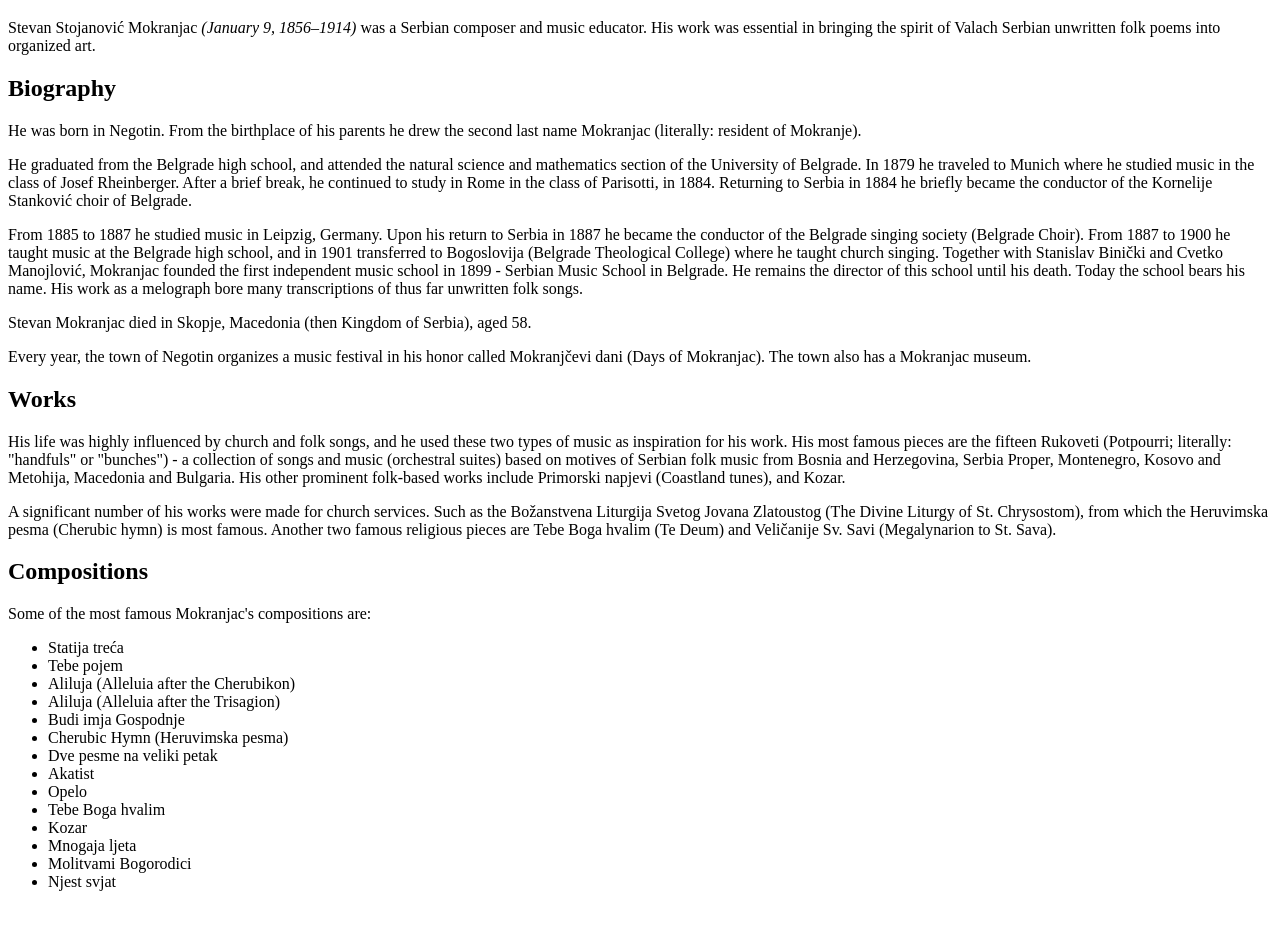
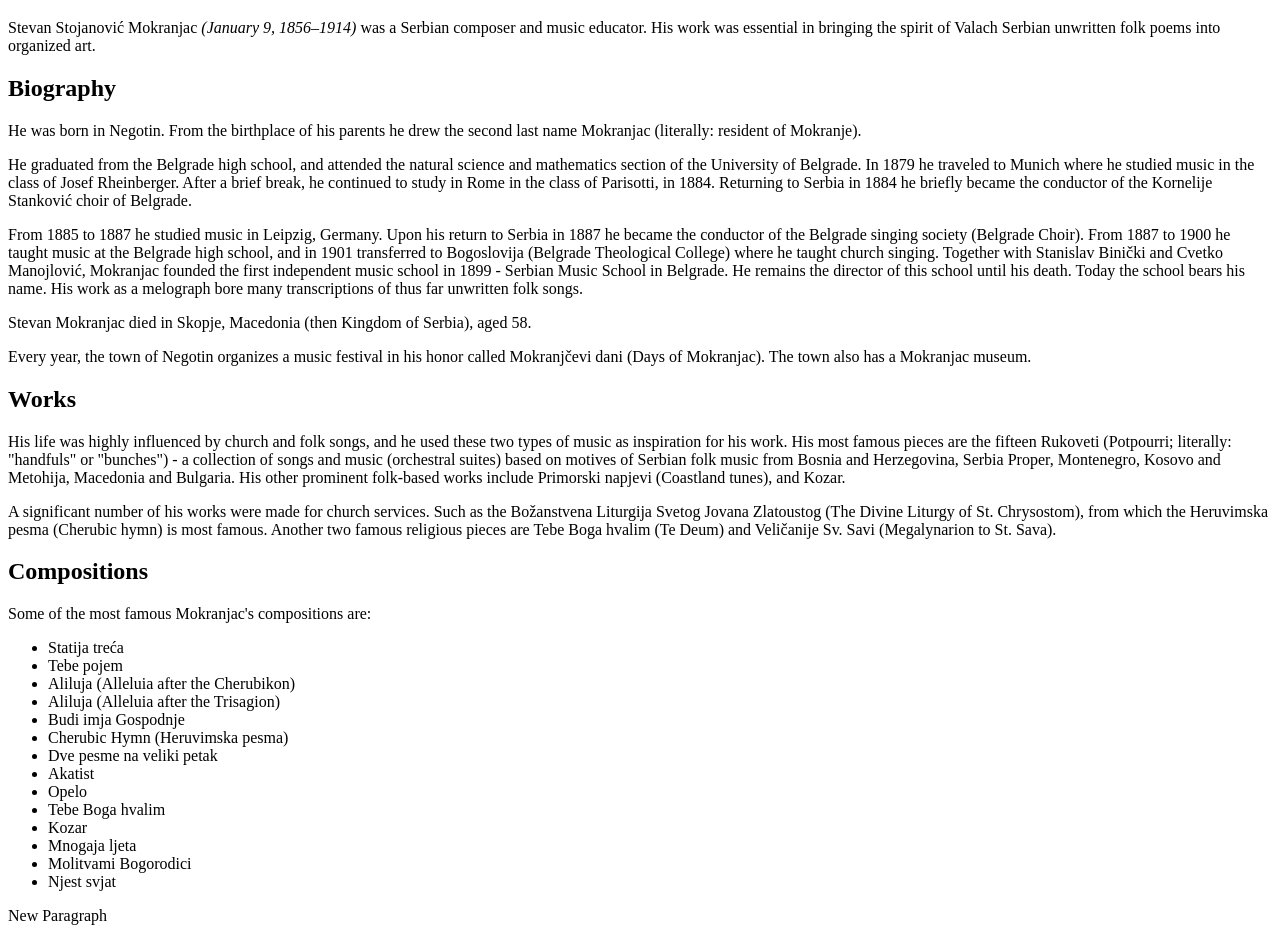
Before and after one commit to Srki86/freont-end-development, a plain HTML site: page index.html in a window 1280 px wide. Shown: the part 61-1002 px from the top of the page. Before the commit the page ends 968 px from the top, so only its background shows below. Drawn offline with Linux system fonts and the light colour scheme.

Commit message:
New Paragraph Added

```diff
--- a/index.html
+++ b/index.html
@@ -51,6 +51,9 @@
             <li>Molitvami Bogorodici</li>
             <li>Njest svjat</li>
         </ul>
+        <p>
+            New Paragraph
+        </p>
 
 
 </body>
```
